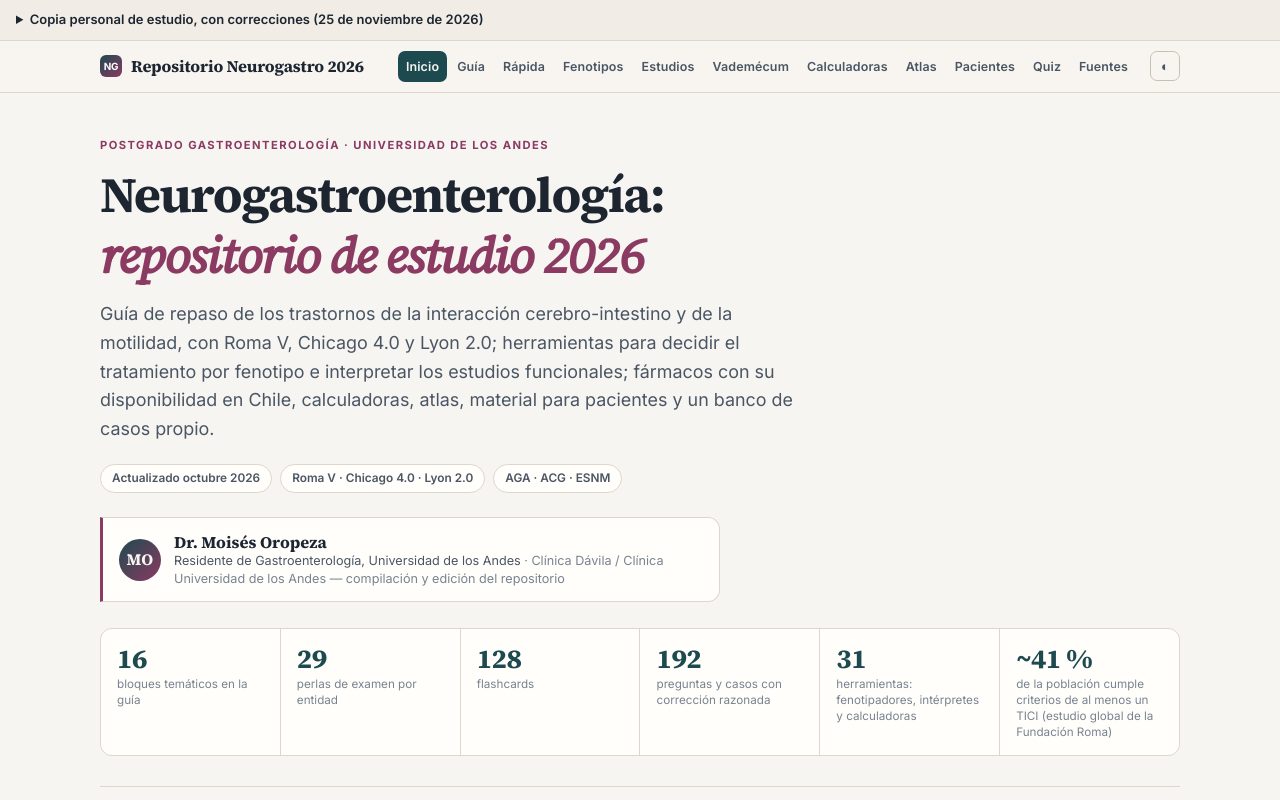
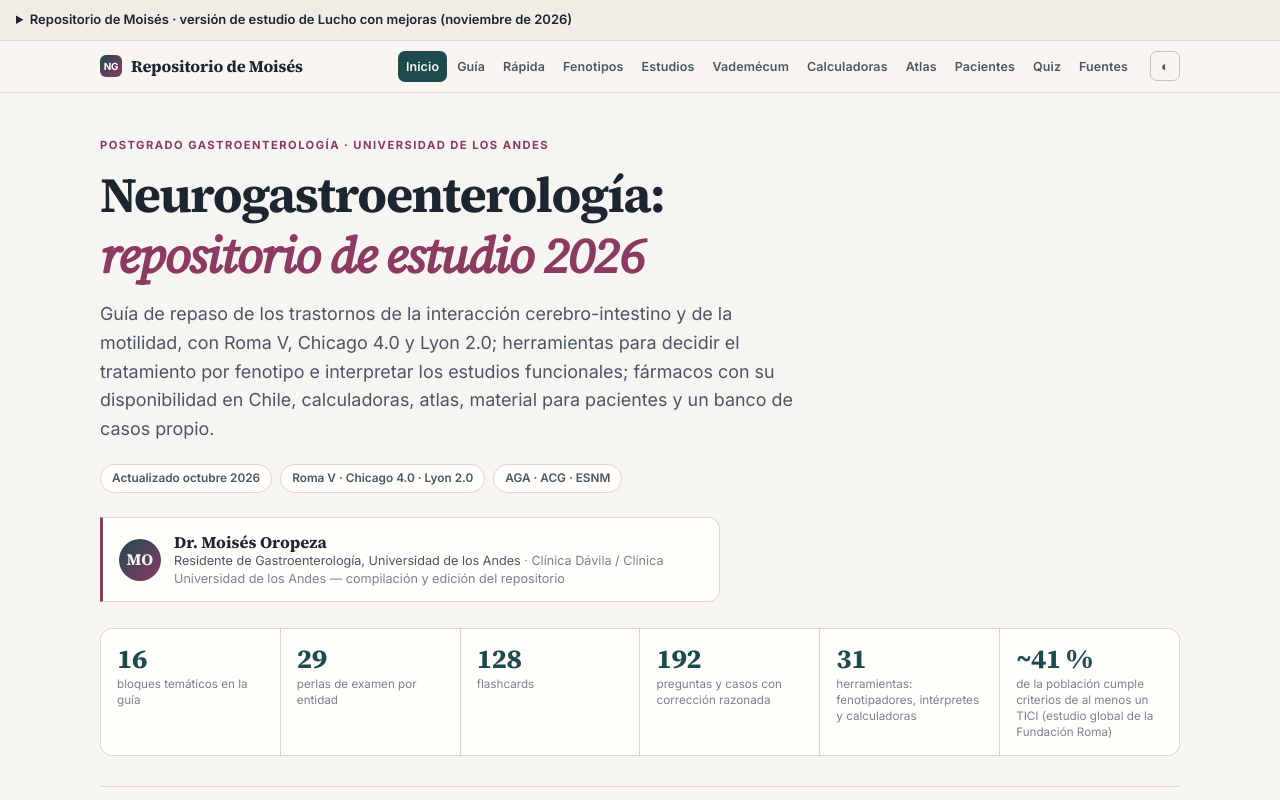
Before and after one commit to Saluvel/repositorio-neurogastro, a plain HTML site: page index.html in a window 1280 px wide. Shown: the top 800 px of the page. Drawn offline with Linux system fonts and the light colour scheme.

Commit message:
Nombre «Repositorio de Moisés» y portada con estructura HTML completa (viewport para celular)
Co-Authored-By: Claude Opus 5.5 <noreply@anthropic.com>
Claude-Session: https://claude.ai/code/session_01GRTj5vUwvP8pdV89jT1HDj

```diff
--- a/index.html
+++ b/index.html
@@ -1,8 +1,12 @@
-
+<!doctype html>
+<html lang="es">
+<head>
+<meta charset="utf-8">
+<meta name="viewport" content="width=device-width, initial-scale=1, viewport-fit=cover">
 <meta name="author" content="Dr. Moisés Oropeza">
 <meta name="description" content="Repositorio de estudio de neurogastroenterología 2026: guía Roma V, Chicago 4.0 y Lyon 2.0, consulta rápida, fenotipador terapéutico, intérpretes de estudios, vademécum con disponibilidad en Chile, calculadoras, atlas, material para pacientes y quiz.">
 <meta name="theme-color" content="#1d4a4f">
-<title>Repositorio Neurogastro de Lucho</title>
+<title>Repositorio de Moisés</title>
 <link rel="manifest" href="manifest.webmanifest">
 <link rel="icon" type="image/png" sizes="192x192" href="icons/icon-192.png">
 <link rel="apple-touch-icon" href="icons/apple-touch-icon.png">
@@ -337,7 +341,9 @@ table.kt2 td:nth-child(2){min-width:200px}
 #copia-lucho ul{margin:8px 0 2px;padding-left:20px;max-width:75ch}
 #copia-lucho a{color:var(--acento)}
 </style>
-<details id="copia-lucho"><summary>Copia personal de estudio, con correcciones (25 de noviembre de 2026)</summary>
+</head>
+<body>
+<details id="copia-lucho"><summary>Repositorio de Moisés · versión de estudio de Lucho con mejoras (noviembre de 2026)</summary>
 <p style="margin:8px 0 0;max-width:75ch">Basada en el repositorio original del Dr. Moisés Oropeza (<a href="https://moropezah.github.io/repositorio-neurogastro-2026/" target="_blank" rel="noopener">sitio original</a>). Todo el contenido y el diseño son suyos; aquí solo se corrigieron datos revisados contra la fuente primaria. El progreso del quiz queda guardado en este navegador; la sincronización con Google Sheets del autor está desactivada.</p>
 <ul>
 <li>Buspirona: ya no figura como segunda línea para saciedad en dispepsia (metaanálisis 2025 sin beneficio global).</li>
@@ -356,7 +362,7 @@ table.kt2 td:nth-child(2){min-width:200px}
 
 <header class="top">
   <div class="top-in">
-    <a class="brand" href="#inicio"><span class="dot">NG</span><span>Repositorio Neurogastro 2026</span></a>
+    <a class="brand" href="#inicio"><span class="dot">NG</span><span>Repositorio de Moisés</span></a>
     <nav class="tabs" id="tabs">
       <a href="#inicio">Inicio</a>
       <a href="guia-2026.html">Guía</a>
@@ -922,7 +928,7 @@ table.kt2 td:nth-child(2){min-width:200px}
 <div id="pwa-ui"></div>
 <script>
 (function(){
-  var SW="sw.js", KEY="pwa-ios-neuro", APP="Neurogastro 2026";
+  var SW="sw.js", KEY="pwa-ios-neuro", APP="Repositorio de Moisés";
   var standalone=window.matchMedia('(display-mode: standalone)').matches||window.navigator.standalone===true;
   if('serviceWorker' in navigator&&/^https?:$/.test(location.protocol)&&!/claude\.ai|claudeusercontent/.test(location.hostname)){
     window.addEventListener('load',function(){navigator.serviceWorker.register(SW).catch(function(){})});
@@ -939,3 +945,5 @@ table.kt2 td:nth-child(2){min-width:200px}
     d.querySelector('.x').onclick=function(){d.remove();try{localStorage.setItem(KEY,'1')}catch(e){}};ui.appendChild(d)}
 })();
 </script>
+</body>
+</html>
--- a/sw.js
+++ b/sw.js
@@ -1,6 +1,6 @@
 /* Service worker · Repositorio Neurogastroenterología 2026 · versión 2026-10-20a */
 const PREFIX='neuro-completa-';
-const CACHE=PREFIX+'lucho-2026-11-25b';
+const CACHE=PREFIX+'moises-2026-11-25c';
 const FONTS='neuro-fonts-v1';
 const ASSETS=["./", "index.html", "guia-2026.html", "calc/", "calc/index.html", "estudios/", "estudios/index.html", "fenotipos/", "fenotipos/index.html", "atlas/", "atlas/index.html", "pacientes/", "pacientes/index.html", "quiz/", "quiz/index.html", "manifest.webmanifest", "icons/icon-192.png", "icons/icon-512.png", "icons/apple-touch-icon.png"];
 const FONT_CSS=["https://fonts.googleapis.com/css2?family=Source+Serif+4:ital,opsz,wght@0,8..60,400;0,8..60,600;0,8..60,700;1,8..60,400&family=Inter:wght@400;500;600;700&family=JetBrains+Mono:wght@500&display=swap"];
```
Also changed, not shown: guia-2026.html (+1 -1 lines), quiz/index.html (+2 -2 lines), manifest.webmanifest.
